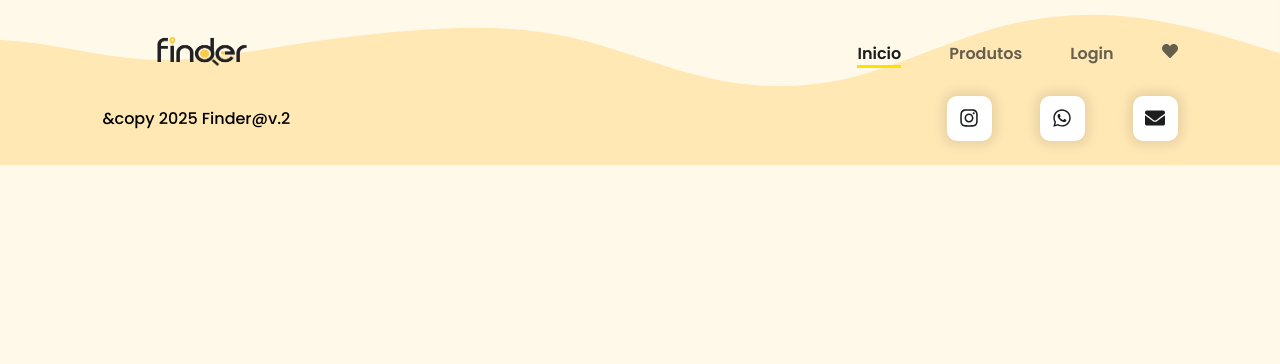
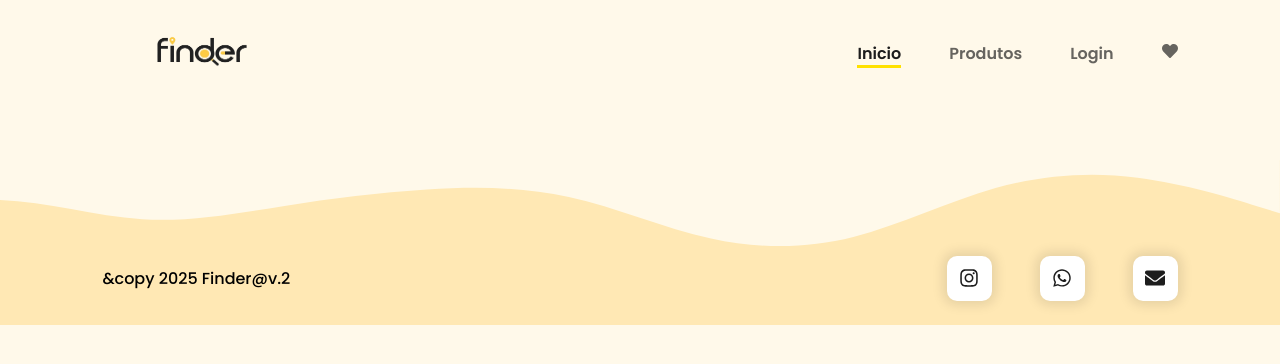
Before and after one commit to CauaHm/Finder_React, a React (Vite) app in the folder Finder/: page / in a window 1280 px wide. Shown: the top 364 px of the page. Built offline with nearby package versions, Linux system fonts and the light colour scheme.

Commit message:
Adidionando o component e reestruturando

```diff
--- a/Finder/src/App.tsx
+++ b/Finder/src/App.tsx
@@ -1,15 +1,13 @@
-import { Footer } from './components/Footer'
-import { Header } from './components/Header'
 import './styles/Theme.css'
 import './styles/Global.css'
 
+import { Home } from './pages/Home'
+
 
 function App() {
-
   return (
     <>
-    <Header/>
-    <Footer/>
+    <Home/>
     </>
   )
 }
--- a/Finder/src/Templates/MainTampletes/index.tsx
+++ b/Finder/src/Templates/MainTampletes/index.tsx
@@ -1,11 +1,26 @@
+import type React from "react";
 import { Footer } from "../../components/Footer";
 import { Header } from "../../components/Header";
+import { Container } from "../../components/Container";
+import { Main } from "../../components/Main";
 
-export function MainTamplates() {
+
+type MainTamplatesProps = {
+    children: React.ReactNode
+}
+
+export function MainTamplates({children}: MainTamplatesProps) {
     return(
-        <div>
-            <Header/>
-            <Footer/>
-        </div>
+        <>
+            <Container>
+                <Header/>
+            </Container>
+            <Main>
+                {children}
+            </Main>
+            <Container>
+                <Footer/>
+            </Container>
+        </>
     )
 }
--- /dev/null
+++ b/Finder/src/components/Container/index.tsx
@@ -0,0 +1,13 @@
+import styles from './styles.module.css';
+
+type ContainerProps = {
+  children: React.ReactNode;
+};
+
+export function Container({ children }: ContainerProps) {
+  return (
+    <div className={styles.container}>
+      <div className={styles.content}>{children}</div>
+    </div>
+  );
+}
--- /dev/null
+++ b/Finder/src/components/Container/styles.module.css
@@ -0,0 +1,4 @@
+.container {
+  width: 100%;
+  margin: 0 auto;
+}
--- a/Finder/src/components/Footer/index.tsx
+++ b/Finder/src/components/Footer/index.tsx
@@ -6,7 +6,7 @@ export function Footer() {
 
     return(
          <footer className={Styles.rodape}>
-            <img src={wave}/>
+            <img src={wave} aria-hidden="true"/>
             <div className={Styles.footer_items}>
                 <span className={Styles.copy}>
                     &copy 2025 Finder@v.2
--- a/Finder/src/components/Footer/styles.module.css
+++ b/Finder/src/components/Footer/styles.module.css
@@ -1,5 +1,5 @@
 .rodape {
-    background-color: var(--principal-1);
+    background-color: var(--principal-light);
 }
 
 .footer_items {
--- /dev/null
+++ b/Finder/src/components/GenericHtml/index.tsx
@@ -0,0 +1,16 @@
+import styles from './styles.module.css';
+
+type GenericHtmlProps = {
+  titulo: string;
+  tituloGrifado: string;
+  children: React.ReactNode
+};
+
+export function GenericHtml({ titulo, tituloGrifado, children }: GenericHtmlProps) {
+  return (
+    <div className={styles.GenericHtml}>
+      <h2 className={styles.subTitle}>{titulo} <span className={styles.subTitleSpan}>{tituloGrifado}</span></h2>
+      {children}
+    </div>
+  );
+}
--- /dev/null
+++ b/Finder/src/components/GenericHtml/styles.module.css
@@ -0,0 +1,14 @@
+.GenericHtml {
+  display: flex;
+  flex-direction: column;
+}
+
+.subTitle {
+  font-size: clamp(2rem, 5vw, 3rem);
+  color: var(--text-over-principal);
+}
+
+.subTitle span  {
+  text-transform: uppercase;
+  background-color: var(--principal);
+}
--- /dev/null
+++ b/Finder/src/components/Main/index.tsx
@@ -0,0 +1,11 @@
+import styles from './styles.module.css';
+
+type MainProps = {
+  children: React.ReactNode;
+};
+
+export function Main({ children }: MainProps) {
+  return (
+    <main className={styles.content}>{children}</main>
+  );
+}
--- /dev/null
+++ b/Finder/src/components/Main/styles.module.css
@@ -0,0 +1,6 @@
+.content {
+    display: flex;
+    flex-direction: column;
+    width: 100%;
+    padding: 5rem;
+}
--- /dev/null
+++ b/Finder/src/pages/Home/index.tsx
@@ -0,0 +1,12 @@
+import { GenericHtml } from "../../components/GenericHtml";
+import { MainTamplates } from "../../Templates/MainTampletes";
+
+export function Home() {
+    return(
+           <>
+            <MainTamplates>
+
+            </MainTamplates>
+           </>
+    )
+}
--- a/Finder/src/styles/Theme.css
+++ b/Finder/src/styles/Theme.css
@@ -2,7 +2,11 @@
     --texto-1:#1d1d1dad;
     --texto-2:#1d1d1d;
 
-    --principal-1: #ffe8b4;
+    --principal-light: #ffe8b4;
+    --principal: #ffcb45;
+    --principal-dark: #e9a209;
+
+    --text-over-principal: #1d1d1d;
 
     --branco: #fff;
 }
```
